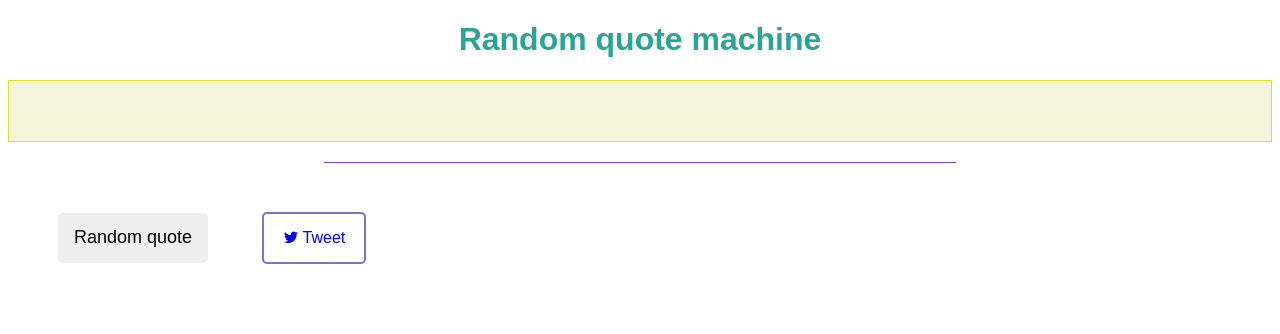
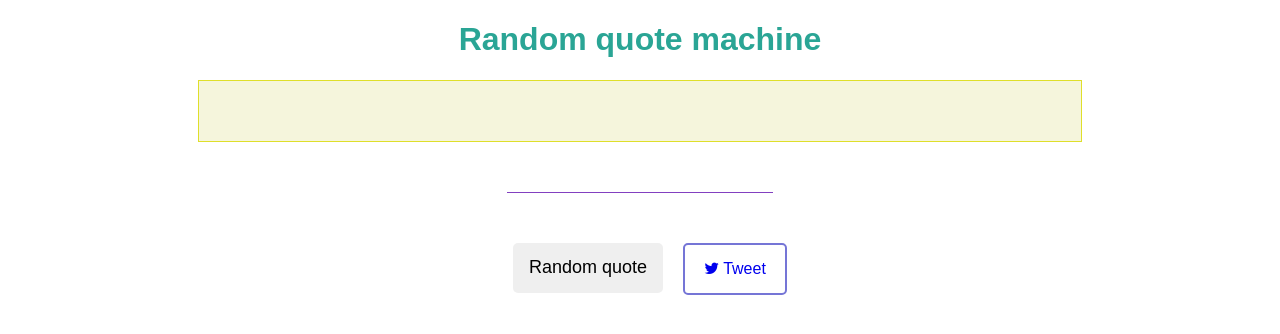
Before and after one commit to endriu17/AJAX_2, a plain HTML site: page index.html in a window 1280 px wide. Drawn offline with nearby package versions, Linux system fonts and the light colour scheme; no server answers.

Commit message:
fix css style

```diff
--- a/index.html
+++ b/index.html
@@ -21,7 +21,7 @@
             <h2 class="quote"></h2>
             <h3 class="author"></h3>
         </div>
-        <div>
+        <div class="buttons">
             <button class="trigger"> Random quote </button>
             <a href="#" target="_blank" class="tweet"><i class="fa fa-twitter" aria-hidden="true"></i> Tweet</a>
         </div>
--- a/style.css
+++ b/style.css
@@ -7,40 +7,64 @@ header h1 {
     text-align: center;
 }
 
+.box {
+    width: 70%;
+    margin: 0 auto;
+}
+
 .quote {
     color: rgb(20, 20, 167);
     text-align: center;
     border: 1px solid rgb(223, 223, 43);
     padding: 30px;
     background-color: beige;
+
 }
 
 .author {
     text-align: center;
     color: rgb(130, 64, 192);
     border-bottom: 1px solid;
-    width: 50%;
+    width: 30%;
+    margin: 50px auto;
+}
+
+.buttons {
+    display: flex;
+    justify-content: center;
+    width: 70%;
     margin: 0 auto;
 }
 
 button {
-    display: inline-block;
+    display: block;
     border: none;
     width: 150px;
     height: 50px;
     font-size: 18px;
-    margin: 50px;
     cursor: pointer;
     border-radius: 5px;
+    margin: 0 20px;
+}
+
+button:hover {
+   background-color: grey;
+    color: #fff;
 }
 
 a.tweet {
-    display: inline-block;
+    display: block;
     line-height: 48px;
     width: 100px;
     text-decoration: none;
     border: 2px solid rgb(117, 117, 214);
     text-align: center;
     border-radius: 5px;
+}
 
+a.tweet:hover {
+    opacity: 0.7;
+    background-color: rgb(117, 117, 214);
+    color: #fff;
+    border: 2 px solid #fff;
 }
```
